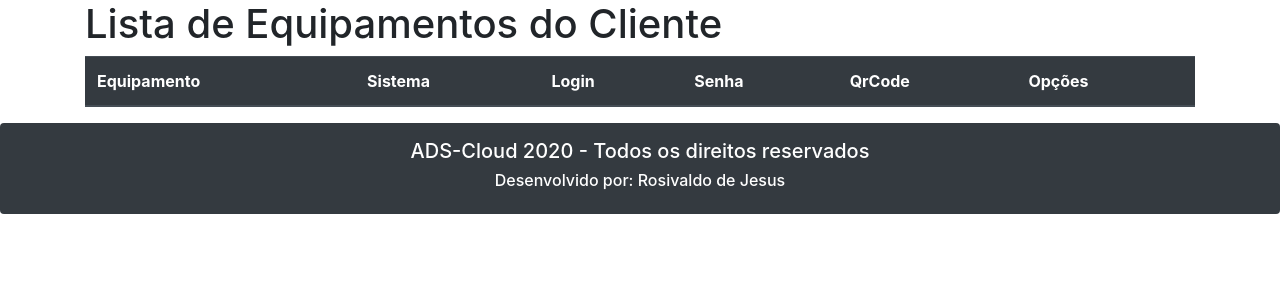
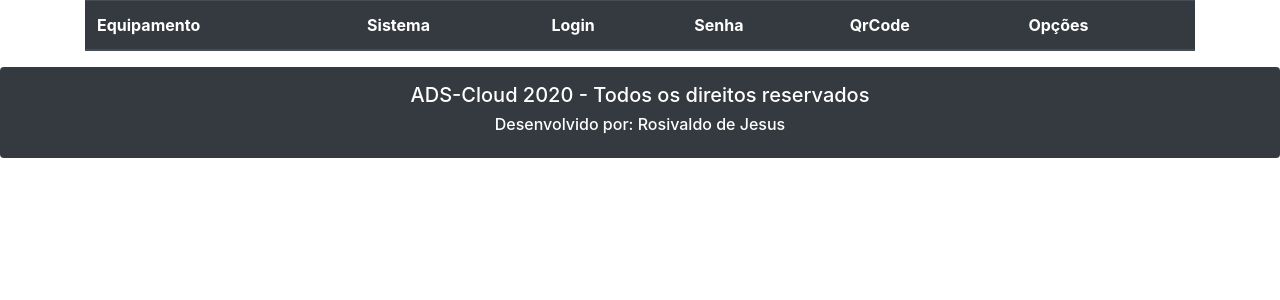
Before and after one commit to Rosivaldojesus/adscloud, a Django app: page /clienteEquipamentos/ in a window 1280 px wide. Shown: the part 82-382 px from the top of the page. Run offline with Django 3.2, Linux system fonts and the light colour scheme; lists and menus that the app fills with data are empty; some libraries are stand-ins or nearby versions.

Commit message:
make it better

```diff
--- a/templates/clienteEquipamentos.html
+++ b/templates/clienteEquipamentos.html
@@ -4,8 +4,6 @@
 
 <div class="container">
 	<section>
-
-<h1>Lista de Equipamentos do Cliente</h1>
 		<table class="table">
 			<thead class="thead-dark">
 				<tr>
--- a/templates/clienteEquipamentosInformacoes.html
+++ b/templates/clienteEquipamentosInformacoes.html
@@ -3,9 +3,6 @@
 {% block content %}
 
 <div class = "container" >
-
-	<h1>Informações de cada equipamento </h1>
-
     <h2 class="font-weight-bolder">{{ equipamento.cliente }}</h2>
     <p><b>Sistema:</b> {{ equipamento.equipamentoSistema }}</p>
     <p><b>Equipamento:</b> {{ equipamento.equipamento }}</p>
--- a/templates/clientesInformacoes.html
+++ b/templates/clientesInformacoes.html
@@ -4,7 +4,6 @@
 
 
 <div class="container">
-    <br>
     <div>
         <h2 class="border-bottom  border-info">
             <a class="font-weight-bold  ">
```
